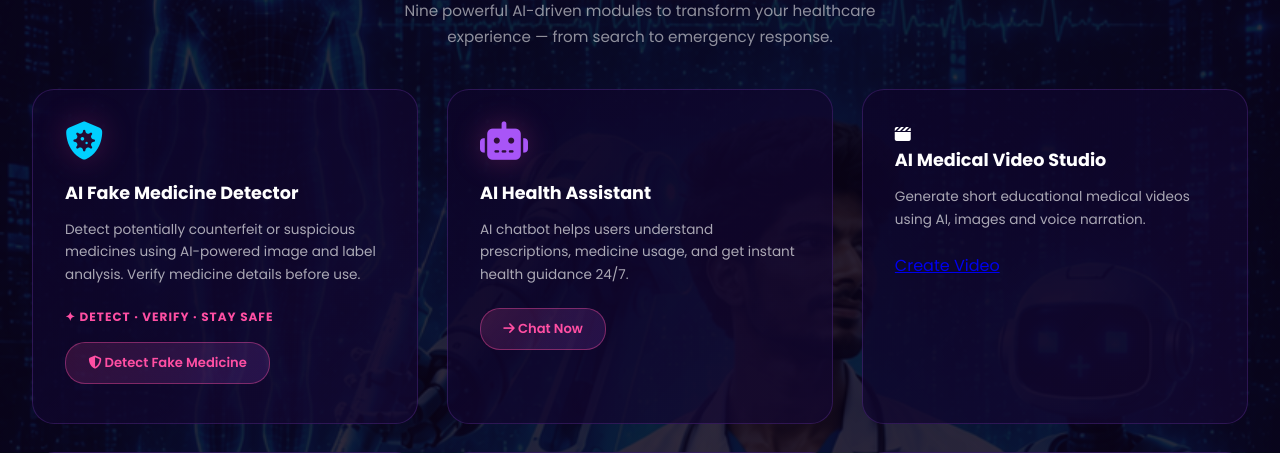
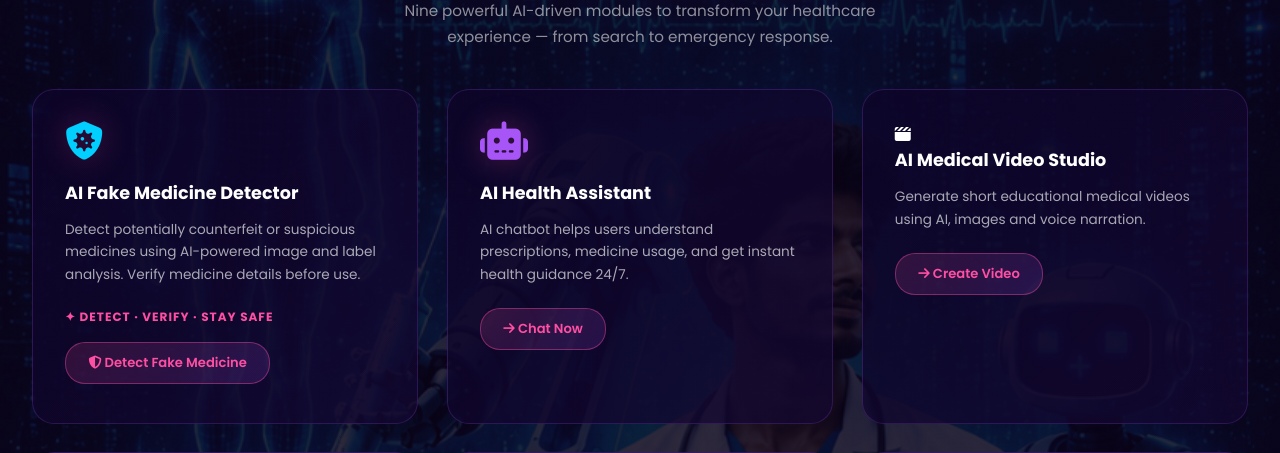
Before and after one commit to Sahaya-Sathish-S/Medipulse-AI, a Flask app: page /home in a window 1280 px wide. Shown: the part 1013-1466 px from the top of the page. Run offline with Flask 3, Linux system fonts and the light colour scheme; some libraries are stand-ins or nearby versions.

Commit message:
Update home.html

```diff
--- a/templates/home.html
+++ b/templates/home.html
@@ -369,28 +369,14 @@ footer p{font-size:.85rem;color:rgba(255,255,255,.4);line-height:1.9;margin-bott
         <p>AI chatbot helps users understand prescriptions, medicine usage, and get instant health guidance 24/7.</p>
         <a href="/chatbot" class="card-btn"><i class="fa-solid fa-arrow-right"></i> Chat Now</a>
       </div>
-      <div class="feature-card">
-
-    <i class="fa-solid fa-clapperboard"></i>
-
-    <h3>
-        AI Medical Video Studio
-    </h3>
-
-    <p>
-        Generate short educational
+      <div class="feature-card reveal">
+        <i class="fa-solid fa-clapperboard"></i>
+        <h3>AI Medical Video Studio</h3>
+        <p>Generate short educational
         medical videos using AI,
-        images and voice narration.
-    </p>
-
-    <a href="/medical-video"
-       class="feature-btn">
-
-        Create Video
-
-    </a>
-
-</div>
+        images and voice narration.</p>
+        <a href="/medical-video" class="card-btn"><i class="fa-solid fa-arrow-right"></i> Create Video</a>
+      </div>
 
       <div class="feature-card reveal">
         <i class="fa-solid fa-heart-pulse card-icon"></i>
```
